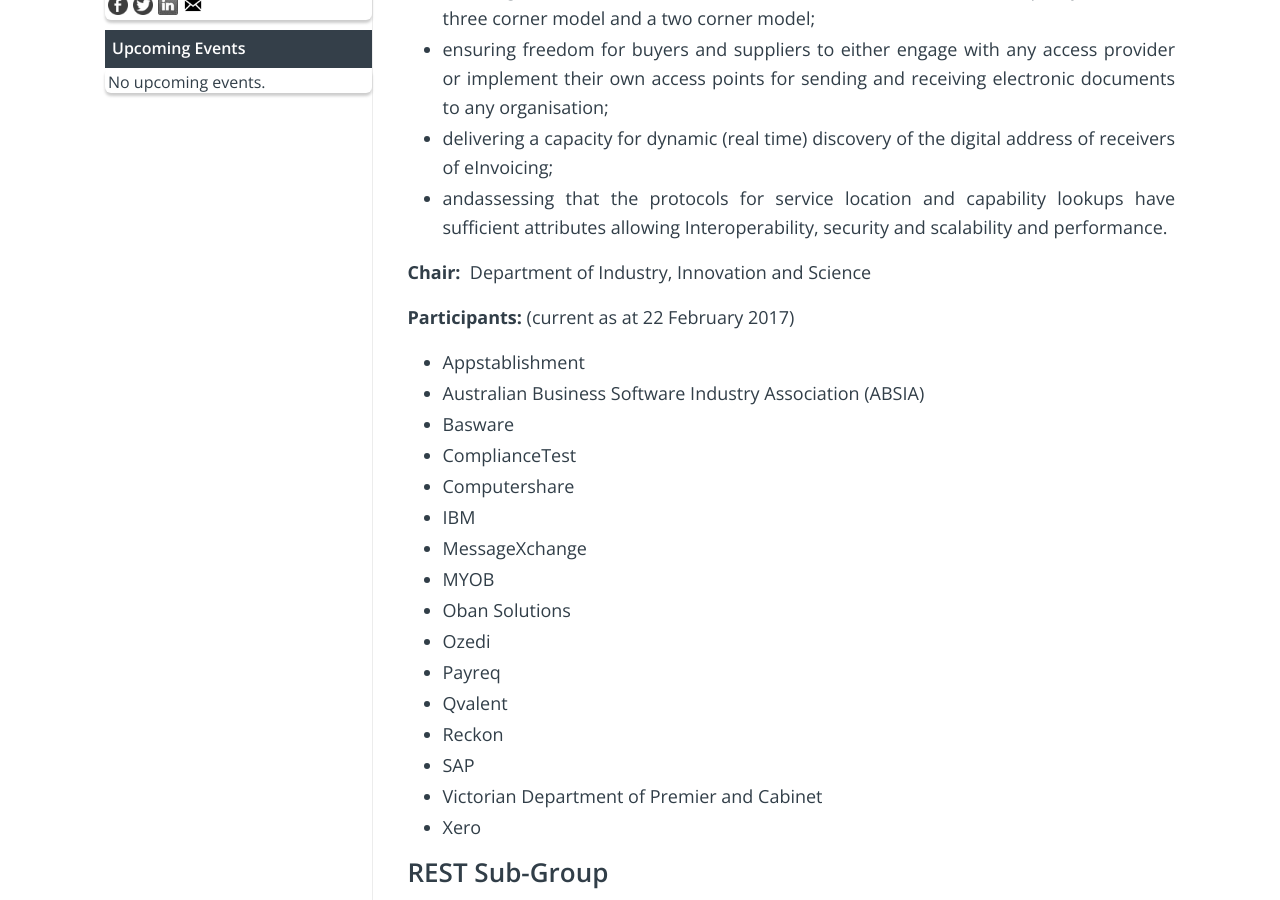
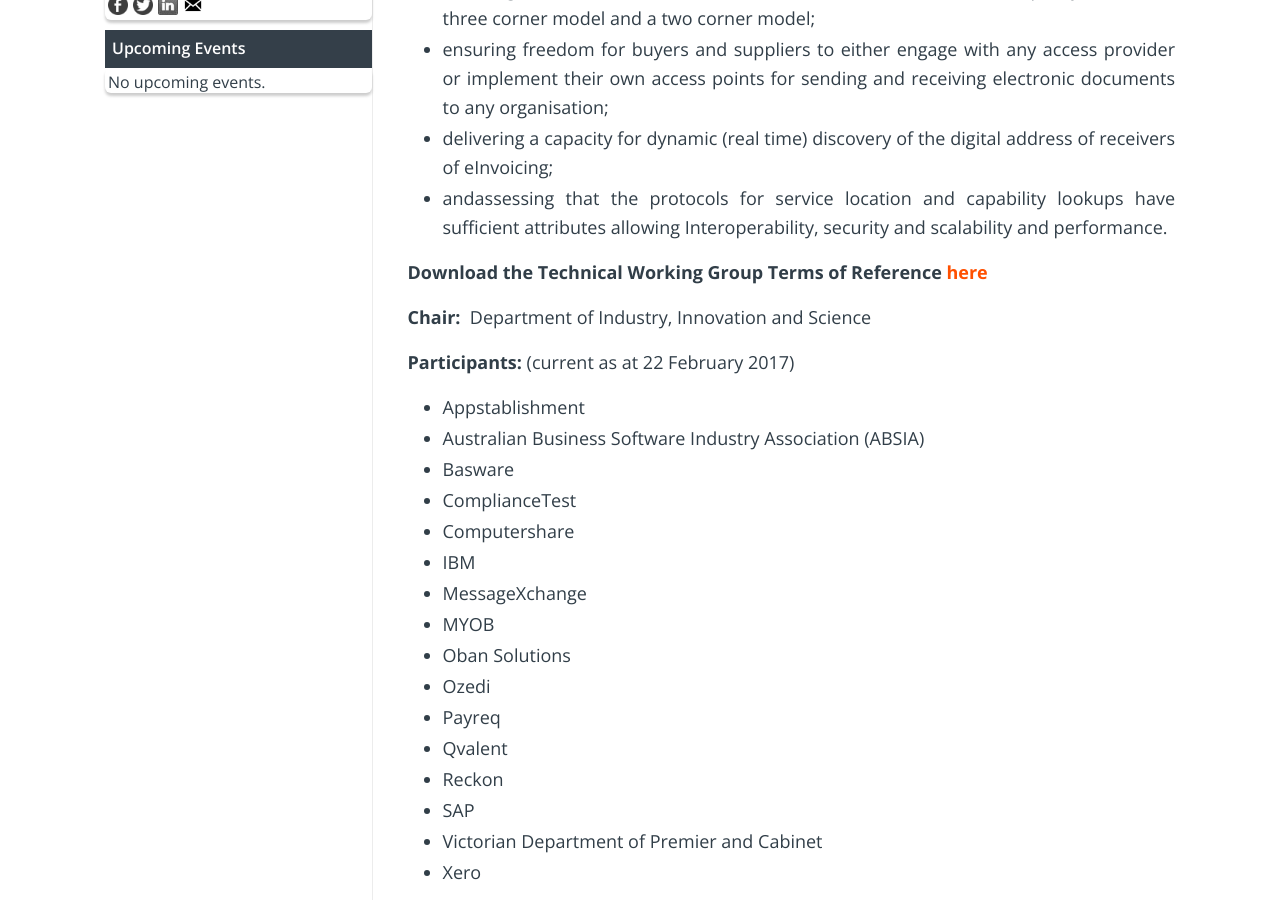
Before and after one commit to Digital-Business-Council/Digital-Business-Council.github.io, a Jekyll site: the page built from pages/about-us/tech-working-group.md, in a window 1280 px wide and 900 px high, scrolled down 661 px. Built offline with Jekyll 4.4.1, drawn with Linux system fonts in a browser that asks for light colours.

Commit message:
Create link to Terms of Reference

```diff
--- a/pages/about-us/tech-working-group.md
+++ b/pages/about-us/tech-working-group.md
@@ -16,6 +16,8 @@
 - ensuring freedom for buyers and suppliers to either engage with any access provider or implement their own access points for sending and receiving electronic documents to any organisation;
 - delivering a capacity for dynamic (real time) discovery of the digital address of receivers of eInvoicing;
 - andassessing that the protocols for service location and capability lookups have sufficient attributes allowing Interoperability, security and scalability and performance.
+
+**Download the Technical Working Group Terms of Reference [here]({{site.url | absolute}}/assets/Technical_Working_Group_Terms_of_Reference.pdf )**
 
 **Chair:**  Department of Industry, Innovation and Science
 
```
